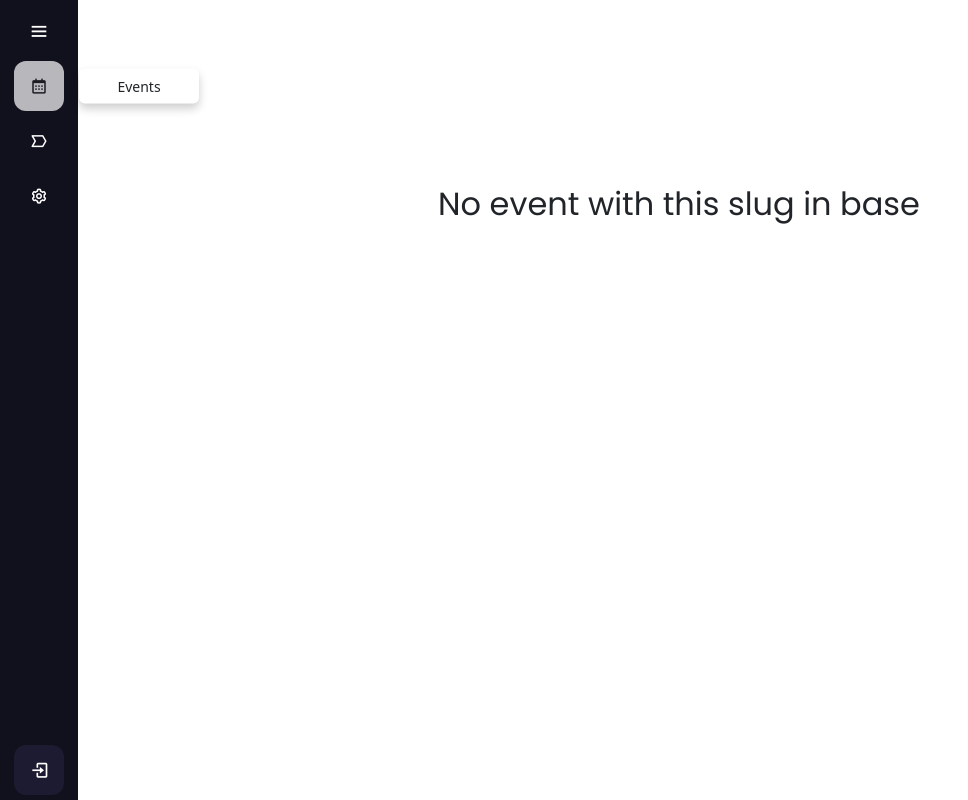
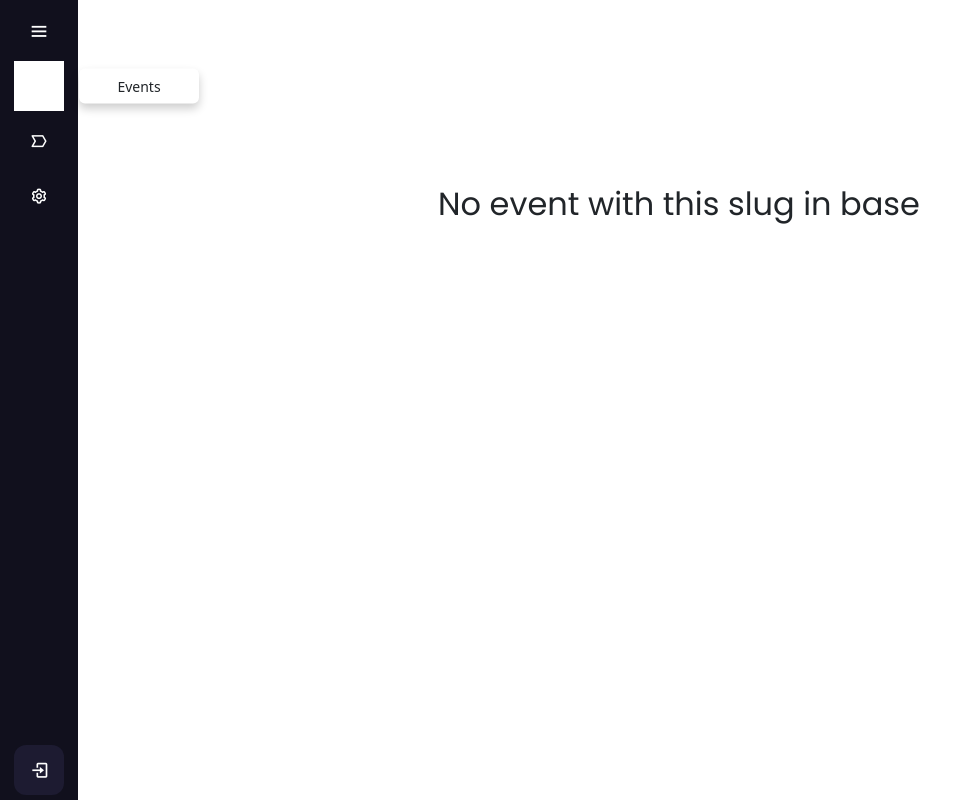
Before and after one commit to Mernus/volsu_app, a Django app: template main/templates/event/event_detail.html in a window 1280 px wide, with the pointer over the restyled element. Shown: the whole page, without its empty margins (0-968 px from the left). Run offline with Django 3.2, Linux system fonts and the light colour scheme; the template is opened without the code that fills it, so the values that code supplies are empty; some libraries are stand-ins or nearby versions.

Commit message:
Fix sidebar hover

```diff
--- a/main/static/main/sidebar/css/sidebar.css
+++ b/main/static/main/sidebar/css/sidebar.css
@@ -164,12 +164,7 @@
     transition: all 0.4s ease;
 }
 
-.sidebar ul li a:hover {
-    color: #212529 !important;
-    background: #fff !important;
-}
-
-.sidebar ul li i:hover {
+.sidebar ul li:hover {
     color: #212529 !important;
     background: #fff !important;
 }
```
